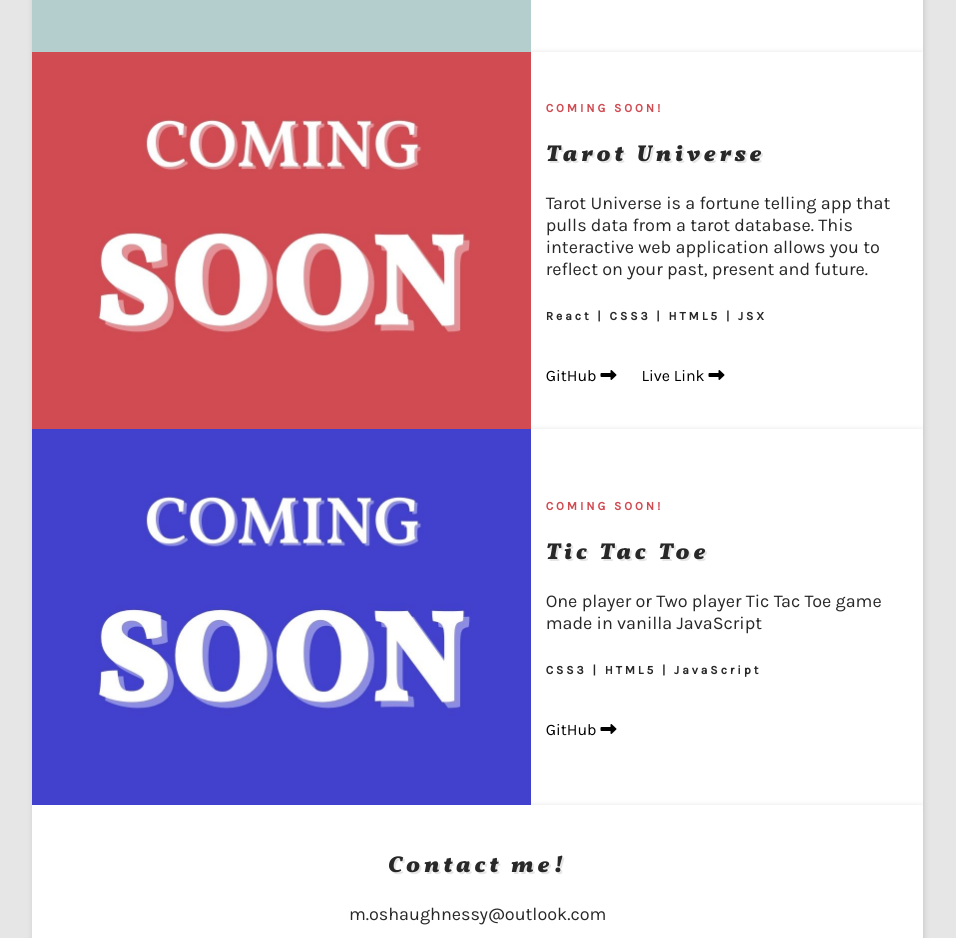
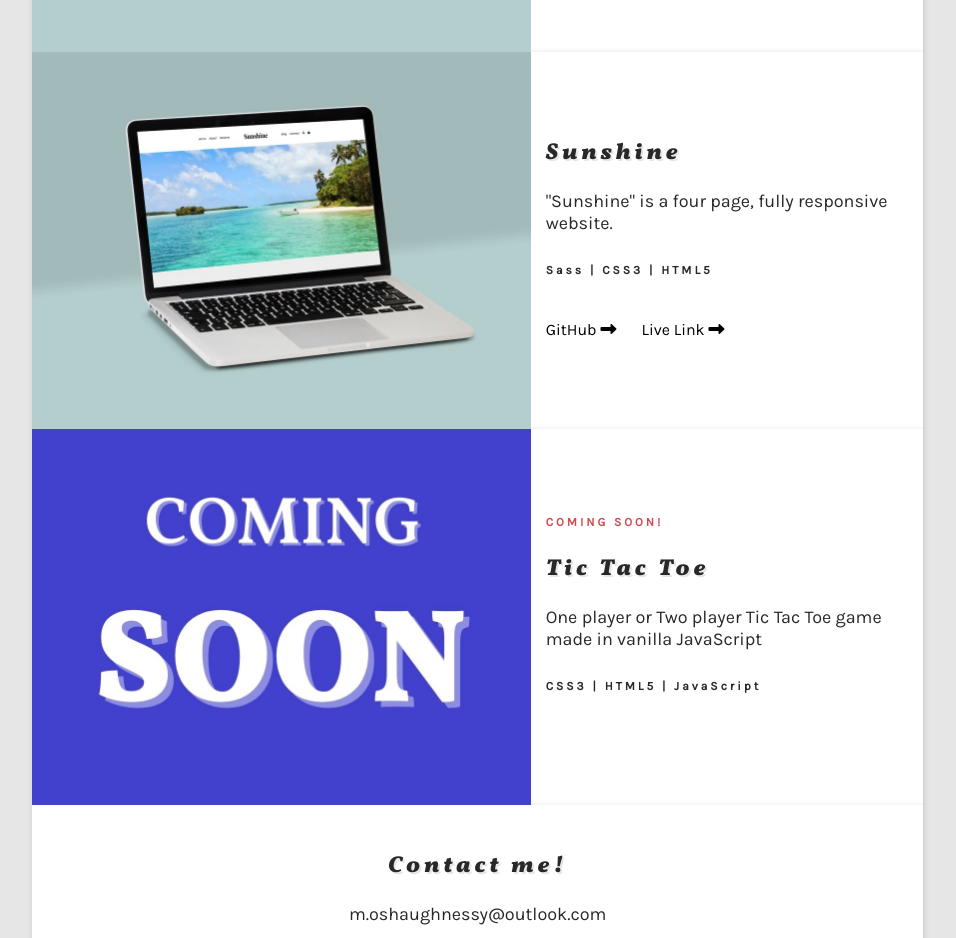
Before and after one commit to Marieerin/marieOshaughnessyPortfolio, a plain HTML site: page index.html in a window 1280 px wide. Shown: the part 2725-3663 px from the top of the page, without its empty margins (293-1249 px from the left). Drawn offline with nearby package versions, Linux system fonts and the light colour scheme.

Commit message:
updated projects

```diff
--- a/index.html
+++ b/index.html
@@ -171,6 +171,28 @@
             </li>
             <!-- project mockup pdf from here https://www.designbolts.com/2017/07/26/free-fully-customizable-apple-macbook-pro-mockup-psd/ -->
             <li class="section project" id="projectOneSection">
+                <div class="projectImage">
+                    <img src="./styles/assets/tarotUniverse.jpg" alt="">
+                </div>
+                <ul class="projectInformation">
+                    <li class="projectDescription">
+                        <h2>Tarot Universe</h2>
+                        <p>Tarot Universe is a fortune telling app that pulls data from a tarot database. This interactive web
+                            application allows you to reflect on your past, present and future.</p>
+                        <span>React | CSS3 | HTML5 | JSX </span>
+                    </li>
+                    <li class="projectLinks">
+                        <a href="https://github.com/Marieerin/tarot-universe-react-version">
+                            GitHub <i class="fas fa-long-arrow-alt-right"></i>
+                        </a>
+                        <a href="https://marieerin.github.io/tarot-universe-react-version/">
+                            Live Link <i class="fas fa-long-arrow-alt-right"></i>
+                        </a>
+                    </li>
+                </ul>
+            </li>
+
+            <li class="section project" id="projectTwoSection">
                 <div class="projectImage" aria-hidden="true">
                     <img src="./styles/assets/Free Fully Customizable Apple Macbook Mockup PSD(2).jpg" alt="">
                 </div>
@@ -179,25 +201,6 @@
                         <h2>Post it</h2>
                         <p>"Post It" is a Post-it themed react app for writing and saving notes on a firebase database.</p>
                         <span>React | CSS3 | JSX | HTML5 | Firebase</span>
-                        <!-- <ul class="projectTools">
-
-                            <li>
-                                <img src="./styles/assets/toolBox/react.svg" aria-hidden="true" alt="">
-                            </li>
-                            <li>
-                                <img src="./styles/assets/toolBox/css-3.svg" aria-hidden="true" alt="">
-                            </li>
-                            <li>
-                                <img src="./styles/assets/toolBox/javascript.svg" aria-hidden="true" alt="">
-                            </li>
-                            <li>
-                                <img src="./styles/assets/toolBox/html-5.svg" aria-hidden="true" alt="">
-                            </li>
-                            <li>
-                                <img src="./styles/assets/toolBox/firebase.svg" aria-hidden="true" alt="">
-                            </li>
-
-                        </ul> -->
                     </li>
                     <li class="projectLinks">
                         <a href="https://github.com/Marieerin/marie-oshaughnessy-project-5">
@@ -244,7 +247,7 @@
                 </ul>
             </li> -->
 
-            <li class="section project" id="projectTwoSection">
+            <li class="section project" id="projectThreeSection">
                 <div class="projectImage" aria-hidden="true">
                     <img src="./styles/assets/Free Fully Customizable Apple Macbook Mockup PSD(3).jpg" alt="">
                 </div>
@@ -254,18 +257,6 @@
                         <p>"Recipease" is a meal planning app. Using the Spoonacular API it displays a custom meal plan.
                         Co-created with George Zikos.</p>
                         <span>jQuery | CSS3 | JavaScript | HTML5 </span>
-                        <!-- <ul class="projectTools">
-                            <li>
-                                <img src="./styles/assets/toolBox/jquery.svg" aria-hidden="true" alt="jQuery">
-                            </li>
-                            <li>
-                                <img src="./styles/assets/toolBox/css-3.svg" aria-hidden="true" alt="CSS3">
-                            </li>
-                            <li>
-                                <img src="./styles/assets/toolBox/html-5.svg" aria-hidden="true" alt="HTML5">
-                            </li>
-
-                        </ul> -->
                     </li>
                     <li class="projectLinks">
                         <a href="https://github.com/marie-and-george-project-four/recipease">
@@ -279,7 +270,7 @@
                 </ul>
             </li>
 
-            <li class="section project" id="projectThreeSection">
+            <li class="section project" id="projectFourSection">
                 <div class="projectImage">
                     <img src="./styles/assets/Free Fully Customizable Apple Macbook Mockup PSD(4).jpg" alt="">
                 </div>
@@ -300,28 +291,6 @@
                 </ul>
             </li>
 
-            <li class="section project" id="projectFourSection">
-                <div class="projectImage">
-                    <img src="./styles/assets/coming soon copy.jpg" alt="">
-                </div>
-                <ul class="projectInformation">
-                    <li class="projectDescription">
-                        <span class="comingSoon">Coming Soon!</span>
-                        <h2>Tarot Universe</h2>
-                        <p>Tarot Universe is a fortune telling app that pulls data from a tarot database. This interactive web application allows you to reflect on your past, present and future.</p>
-                        <span>React | CSS3 | HTML5 | JSX </span>
-                    </li>
-                    <li class="projectLinks">
-                        <a href="https://github.com/Marieerin/tarot-universe-react-version">
-                            GitHub <i class="fas fa-long-arrow-alt-right"></i>
-                        </a>
-                        <a href="https://marieerin.github.io/tarot-universe-react-version/">
-                            Live Link <i class="fas fa-long-arrow-alt-right"></i>
-                        </a>
-                    </li>
-                </ul>
-            </li>
-
             <li class="section project" id="projectFiveSection">
                 <div class="projectImage">
                     <img src="./styles/assets/coming soon.jpg" alt="">
@@ -332,14 +301,6 @@
                         <h2>Tic Tac Toe</h2>
                         <p>One player or Two player Tic Tac Toe game made in vanilla JavaScript</p>
                         <span>CSS3 | HTML5 | JavaScript</span>
-                    </li>
-                    <li class="projectLinks">
-                        <a href="https://github.com/Marieerin/marieOshaughnessyBeyondBootcamp">
-                            GitHub <i class="fas fa-long-arrow-alt-right"></i>
-                        </a>
-                        <!-- <a href="https://marieerin.github.io/tarot-universe-react-version/">
-                            Live Link <i class="fas fa-long-arrow-alt-right"></i>
-                        </a> -->
                     </li>
                 </ul>
             </li>
```
Also changed, not shown: styles/assets/tarotUniverse.jpg (added).
